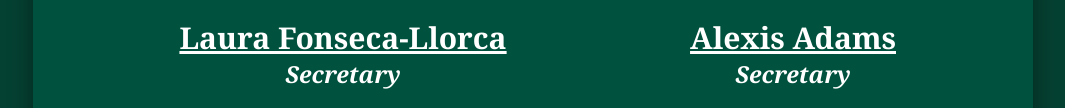
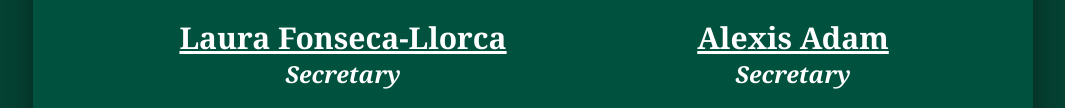
Before and after one commit to SUNY-Brockport-ACM-Student-Chapter/acm-sigai-chapter-website, a plain HTML site: page index.html in a window 1280 px wide. Shown: the part 474-582 px from the top of the page, without its empty margins (107-1172 px from the left). Drawn offline with Linux system fonts and the light colour scheme.

Commit message:
Update index.html
Updated spelling on name

```diff
--- a/index.html
+++ b/index.html
@@ -37,7 +37,7 @@
                     <h3><em>Secretary</em></h3>
                 </td>
                 <td>
-                    <h2>Alexis Adams</h2>
+                    <h2>Alexis Adam</h2>
                     <h3><em>Secretary</em></h3>
                 </td>
             </tr>
```
